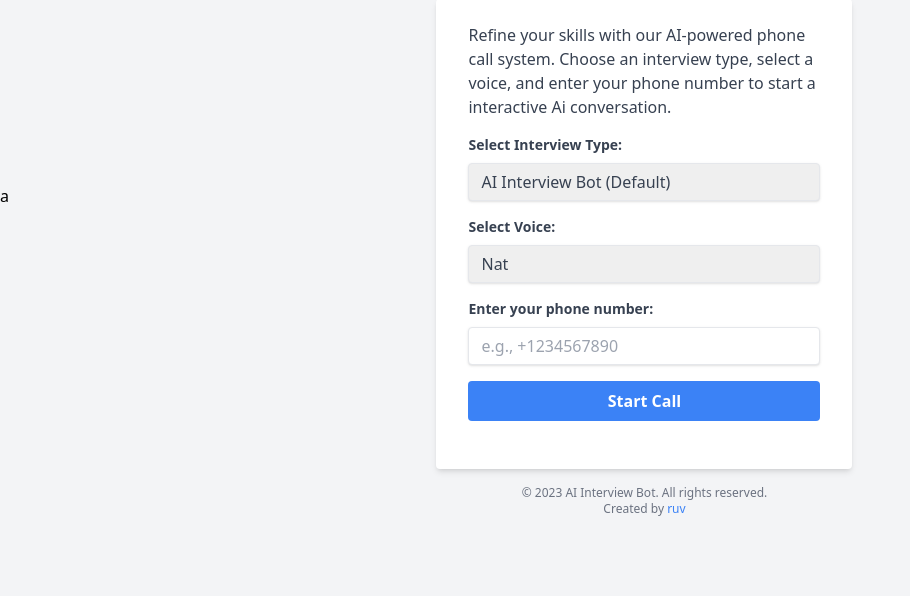
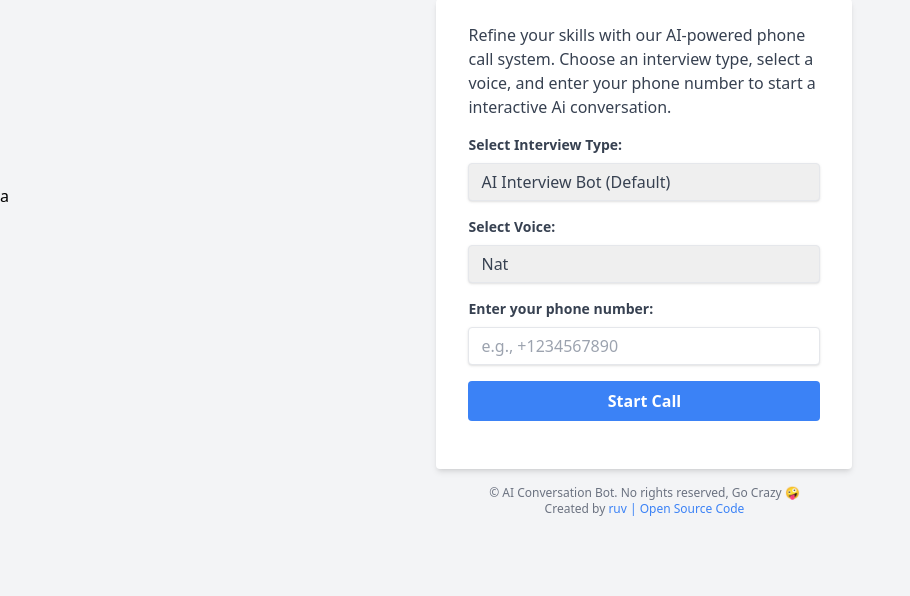
Before and after one commit to ruvnet/voicebot, a Flask app: page / in a window 1280 px wide. Shown: the part 204-800 px from the top of the page, without its empty margins (0-910 px from the left). Run offline with Flask 3, Linux system fonts and the light colour scheme; some libraries are stand-ins or nearby versions.

Commit message:
Update footer text and link in home.html

```diff
--- a/templates/home.html
+++ b/templates/home.html
@@ -97,8 +97,8 @@
             {% endwith %}
         </div>
         <p class="text-center text-gray-500 text-xs">
-            &copy; 2023 AI Interview Bot. All rights reserved.<br>
-            Created by <a href="https://github.com/ruvnet" class="text-blue-500 hover:text-blue-700">ruv</a>
+            &copy; AI Conversation Bot. No rights reserved, Go Crazy 🤪<br>
+            Created by <a href="https://github.com/ruvnet/voicebot" class="text-blue-500 hover:text-blue-700">ruv | Open Source Code</a>
         </p>
     </div>
 </body>
```
